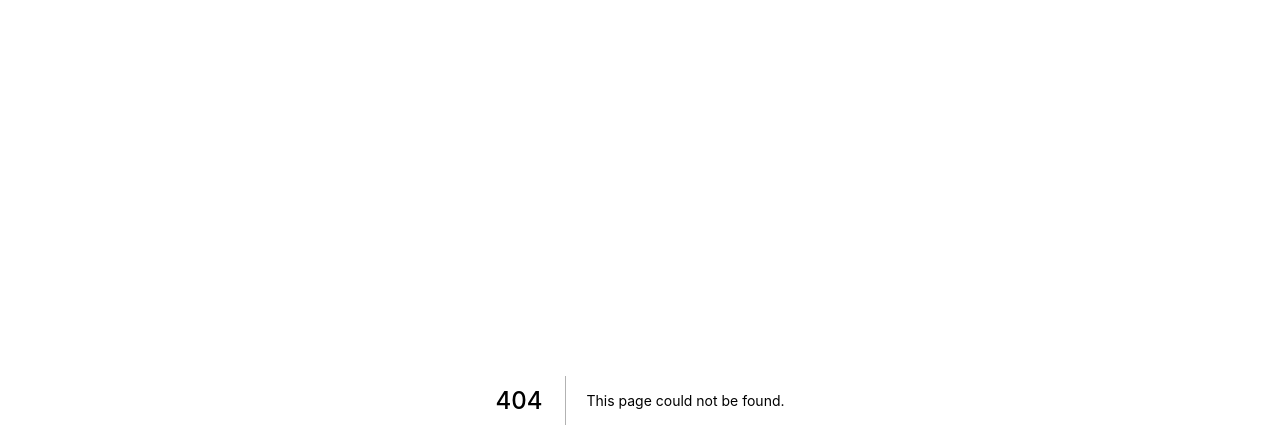
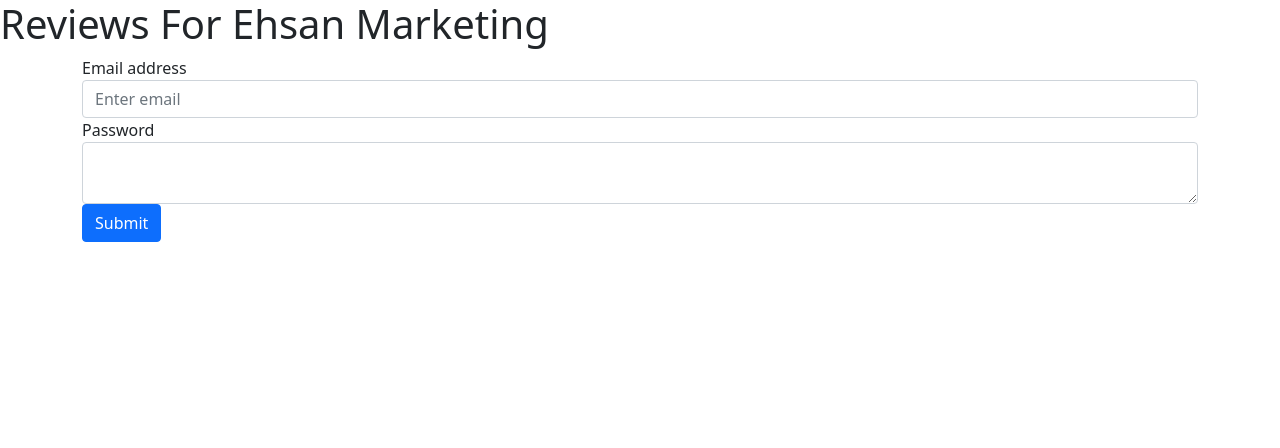
Before and after one commit to Mim-Hakkani/Next-Beginer_to_advanced2, a Next.js app: page /Reviews in a window 1280 px wide. Before the commit this address had no page. Shown: the top 448 px of the page. Built offline with nearby package versions, Linux system fonts and the light colour scheme.

Commit message:
setup form to make a api

```diff
--- /dev/null
+++ b/pages/Reviews.js
@@ -0,0 +1,52 @@
+import { useRef } from "react";
+
+
+const Reviews = () => {
+
+
+    const emailref = useRef();
+    const commentsref = useRef();
+
+    const handlereviews =(e)=>{
+        e.preventDefault();
+
+        const email =emailref.current.value;
+        const text =commentsref.current.value;
+
+
+
+        //after clicking the value is empty
+        emailref.current.value ='',
+        commentsref.current.value=''
+    }
+    return (
+        <div>
+            <h1>Reviews For Ehsan Marketing</h1>
+
+            <div className="container">
+                <div className="row">
+                <form onSubmit={handlereviews}>
+
+                    <div className="form-group">
+                    <label htmlFor="exampleInputEmail1">Email address</label>
+                    <input type="email" className="form-control" id="exampleInputEmail1" aria-describedby="emailHelp" placeholder="Enter email" ref={emailref} />
+
+                    </div>
+
+                    <div className="form-group">
+                    <label htmlFor="exampleInputPassword1">Password</label>
+                    <textarea className="form-control" col="8"ref={commentsref} ></textarea>
+                    </div>
+
+                    <button type="submit" className="btn btn-primary">Submit</button>
+    </form>
+                </div>
+
+            </div>
+
+        </div>
+
+    );
+};
+
+export default Reviews;
--- /dev/null
+++ b/pages/api/posts.js
@@ -0,0 +1,12 @@
+export default function handler(req, res) {
+    res.status(200).json(
+       [
+           {id:1,title:'a'},
+           {id:31,title:'ad'},
+           {id:41,title:'are'},
+           {id:51,title:'aere'},
+       ]
+
+
+        )
+  }
--- a/pages/events/[...slug].js
+++ b/pages/events/[...slug].js
@@ -57,7 +57,7 @@
                         </div>
                     </div>
 
-                                   </div>)
+                </div>)
             }
 
         </div>
```
Also changed, not shown: pages/events/index.js (+8 -0 lines).
